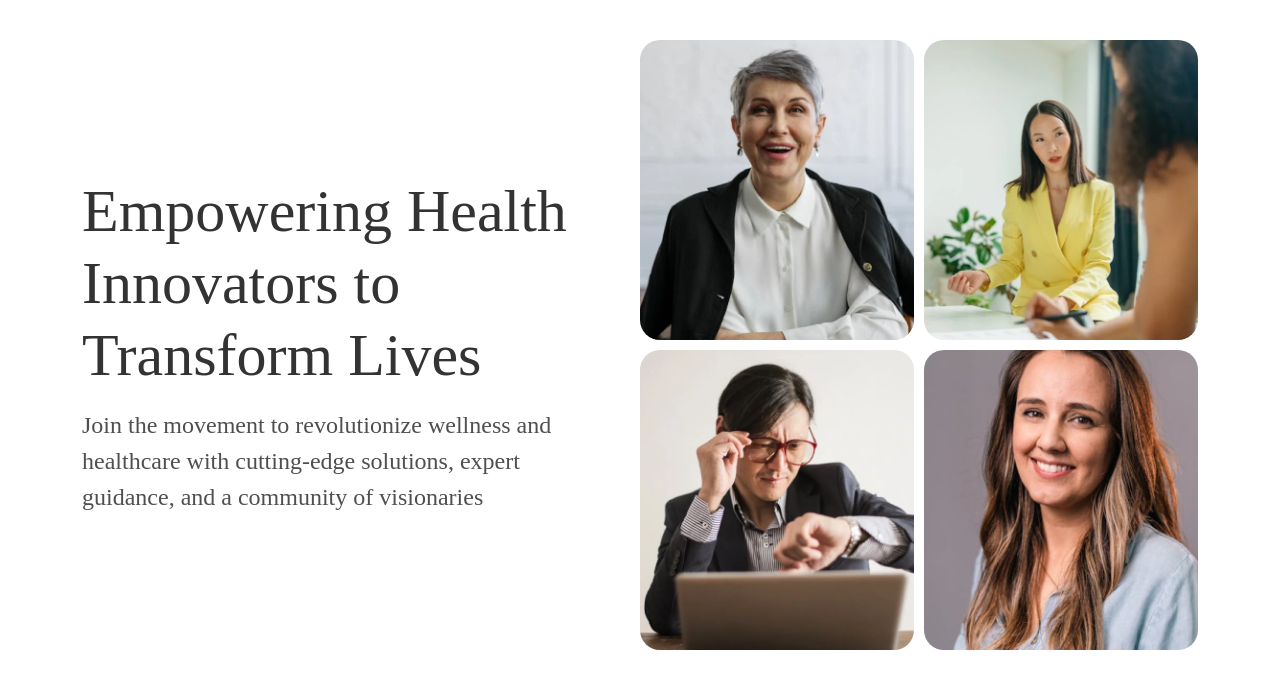
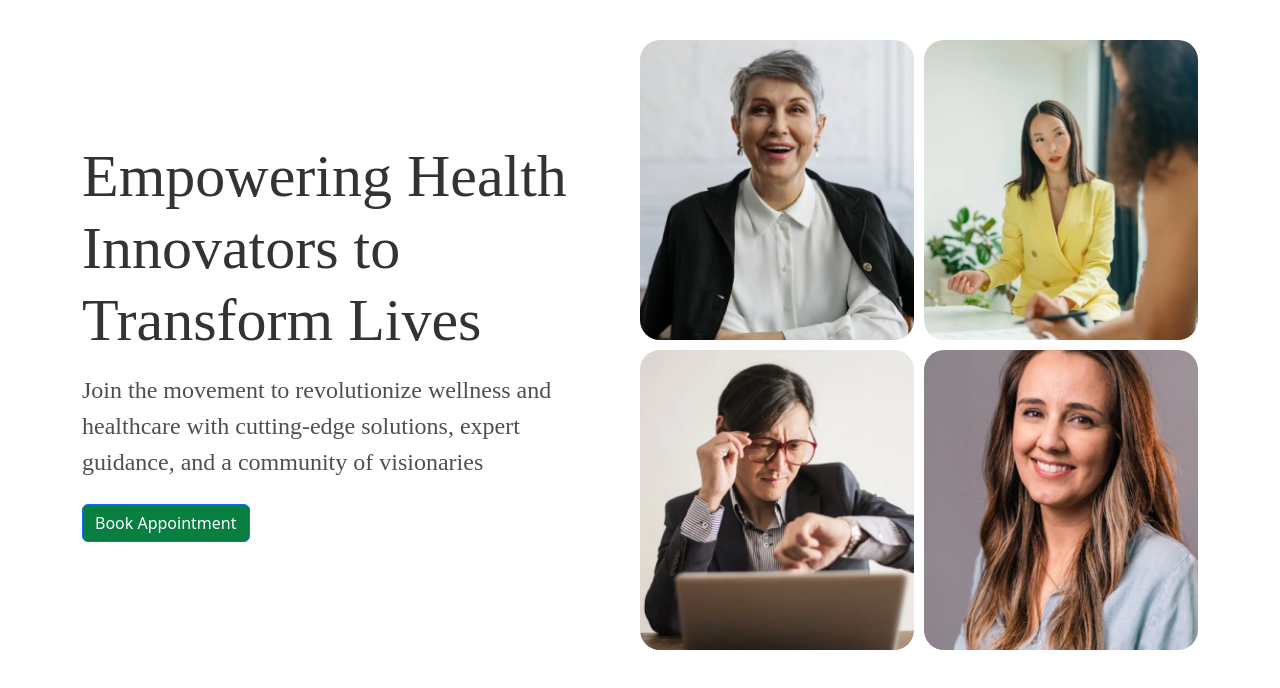
Before and after one commit to Technoyuga-Tech-Team/HTML-Healthplus, a React (Vite) app: page / in a window 1280 px wide. Shown: the top 688 px of the page. Built offline with nearby package versions, Linux system fonts and the light colour scheme; a web font is replaced by a local one.

Commit message:
Add bbutton comp

```diff
--- a/jsconfig.json
+++ b/jsconfig.json
@@ -10,6 +10,9 @@
       ],
       "@/constant/*": [
         "src/constant/*"
+      ],
+      "@/componant/*": [
+        "src/componant/*"
       ]
     }
   }
--- /dev/null
+++ b/src/componant/ButtonComp/ButtonComp.jsx
@@ -0,0 +1,13 @@
+import React from 'react'
+
+function ButtonComp({ text }) {
+    return (
+        <div>
+            <button className='btn btn-primary'>
+                {text}
+            </button>
+        </div>
+    )
+}
+
+export default ButtonComp
--- a/src/index.css
+++ b/src/index.css
@@ -57,6 +57,10 @@
   line-height: 1.2;
 }
 
+.btn-primary {
+  background-color: var(--primary-color) !important;
+}
+
 @media only screen and (max-width: 551px) {
   .font-size1 {
     font-size: 40px;
--- a/src/layouts/home/Frame1.jsx
+++ b/src/layouts/home/Frame1.jsx
@@ -1,4 +1,5 @@
 
+import ButtonComp from '@/componant/ButtonComp/ButtonComp'
 import { imagesForGrid } from '@/constant/staticData'
 import React from 'react'
 
@@ -11,6 +12,11 @@ const Frame1 = () => {
             Empowering Health Innovators to Transform Lives
           </div>
           <div className='my-3 regular-font font-size2 font-color2 fw-normal' >Join the movement to revolutionize wellness and healthcare with cutting-edge solutions, expert guidance, and a community of visionaries</div>
+          <div className='my-4'>
+            <ButtonComp
+            text={"Book Appointment"}
+            />
+          </div>
         </div>
         <div className='ff-main-wrapper-right'>
           <div className='ff-grid-wrapper'>
--- a/vite.config.js
+++ b/vite.config.js
@@ -7,7 +7,8 @@ export default defineConfig({
   resolve: {
     alias: {
       '@/assets': '/src/assets',
-      '@/constant': '/src/constant'
+      '@/constant': '/src/constant',
+      '@/componant': '/src/componant'
     },
   },
 })
```
